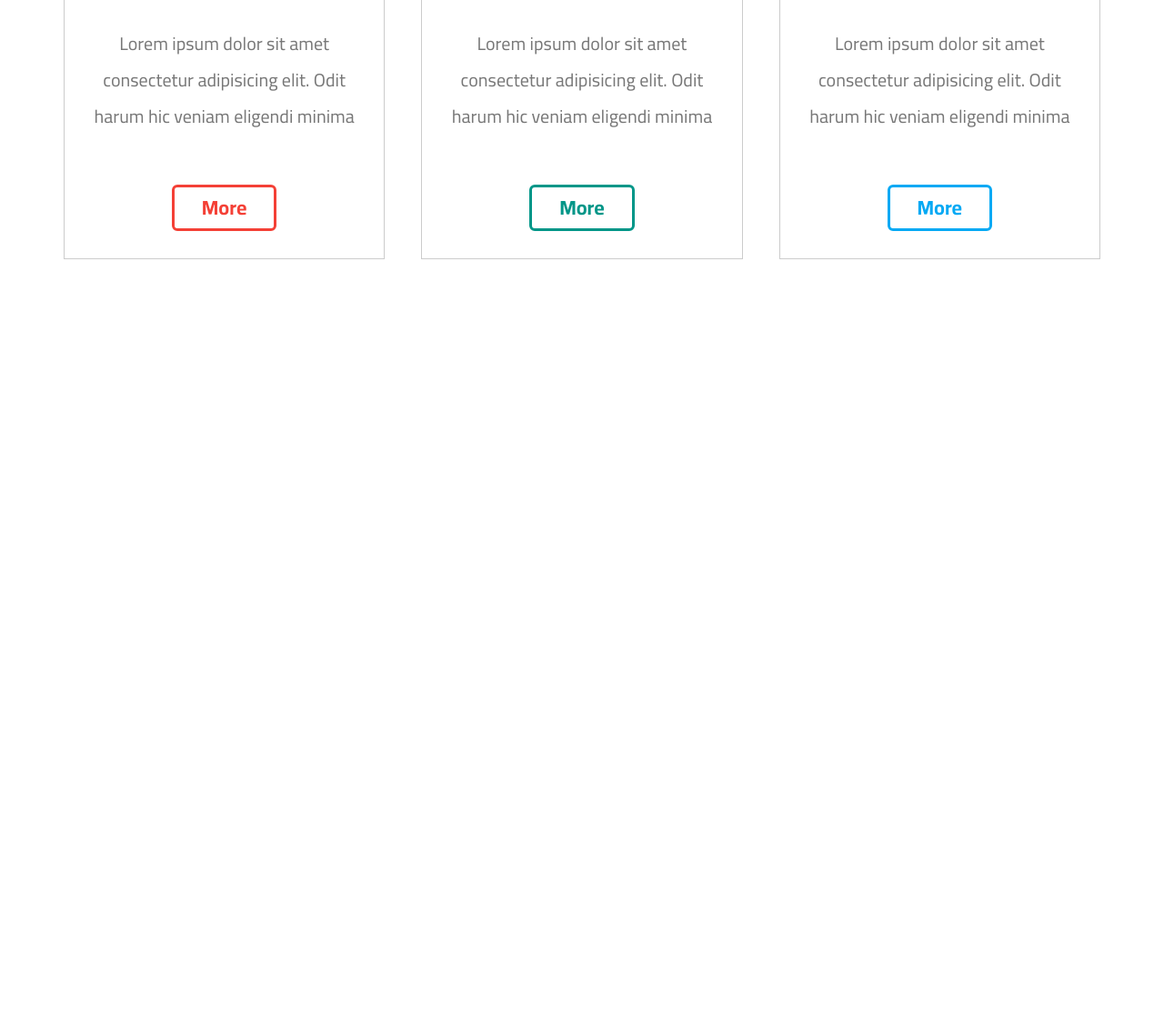
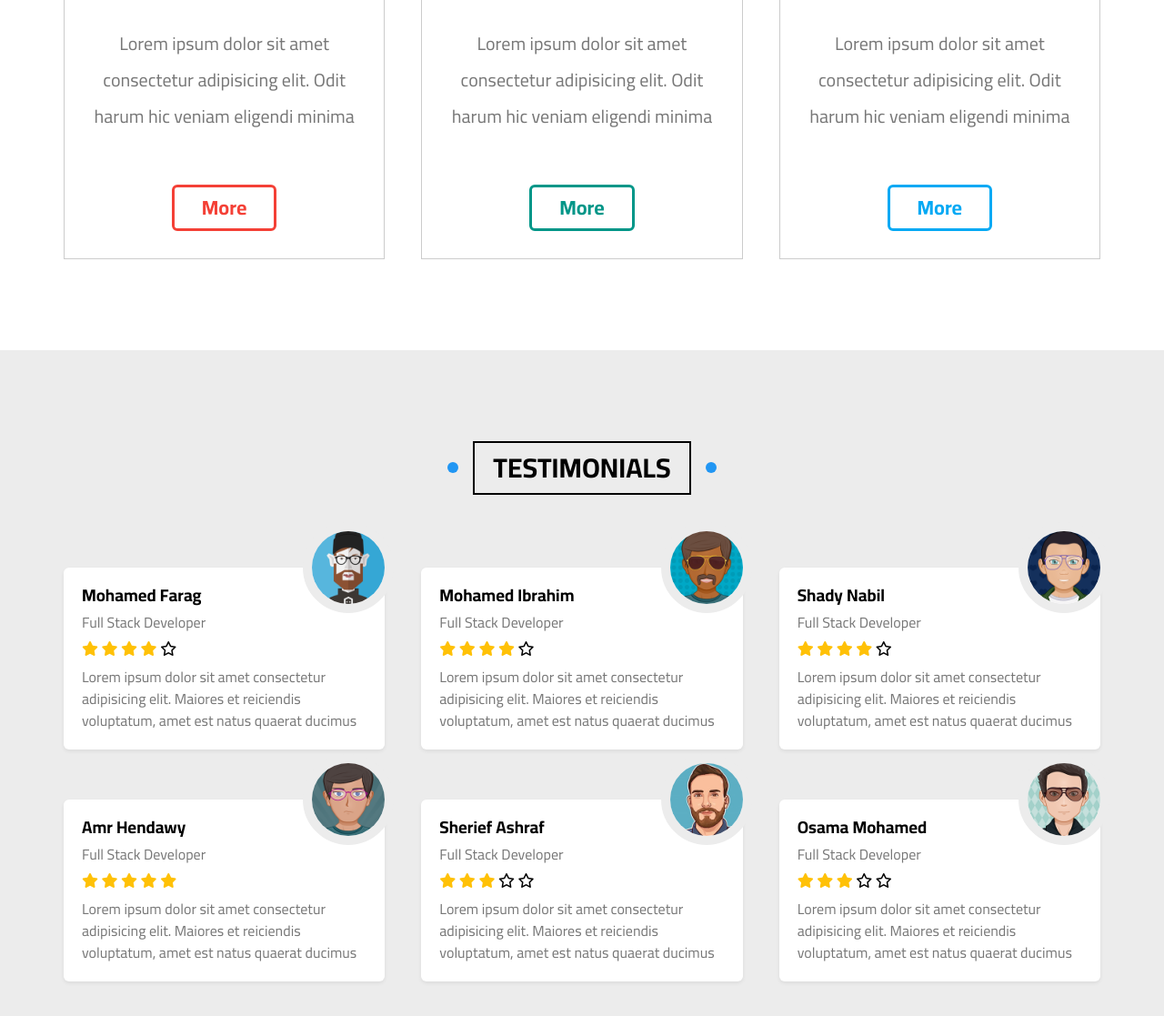
Before and after one commit to OElmraghy/Project_NO3, a plain HTML site: page index.html in a window 1280 px wide. Shown: the part 3677-4794 px from the top of the page at 91% size. Before the commit the page ends 4062 px from the top, so only its background shows below. Drawn offline with Linux system fonts and the light colour scheme.

Commit message:
Added Testimonials Section

```diff
--- a/css/master.css
+++ b/css/master.css
@@ -5,6 +5,7 @@
   --main-transition: 0.3s;
   --main-padding: 100px;
   --section-background: #ececec;
+  --main-paragraph-color: #777;
 }
 
 * {
@@ -450,7 +451,7 @@ a {
 
 .articles .container .box .text p {
   margin: 10px 0 0;
-  color: #777;
+  color: var(--main-paragraph-color);
   line-height: 1.5;
 }
 
@@ -631,7 +632,7 @@ a {
   font-size: 20px;
   margin: 30px 0;
   padding: 25px;
-  color: #777;
+  color: var(--main-paragraph-color);
 }
 
 .features .box a {
@@ -712,6 +713,64 @@ a {
 }
 
 /* End Features */
+
+/* Start Testimonials */
+.testimonials {
+  padding-top: var(--main-padding);
+  padding-bottom: var(--main-padding);
+  background-color: var(--section-background);
+}
+
+.testimonials .container {
+  display: grid;
+  grid-template-columns: repeat(auto-fill, minmax(350px, 1fr));
+  row-gap: 55px;
+  column-gap: 40px;
+}
+
+.testimonials .box {
+  position: relative;
+  background-color: white;
+  padding: 20px;
+  box-shadow: 0 2px 4px rgb(0 0 0 / 7%);
+  border-radius: 6px;
+}
+
+.testimonials .box img {
+  position: absolute;
+  width: 100px;
+  height: 100px;
+  top: -50px;
+  right: -10px;
+  border-radius: 50%;
+  -webkit-border-radius: 50%;
+  -moz-border-radius: 50%;
+  -ms-border-radius: 50%;
+  -o-border-radius: 50%;
+  border: 10px solid var(--section-background);
+}
+
+.testimonials .box h3 {
+  margin-bottom: 10px;
+}
+.testimonials .box .rate i.filled {
+  color: #ffc107;
+}
+
+.testimonials .box p {
+  color: var(--main-paragraph-color);
+}
+
+.testimonials .box .title {
+  margin-bottom: 10px;
+}
+
+.testimonials .box .info {
+  margin-top: 10px;
+  line-height: 1.5;
+}
+
+/* End Testimonials */
 
 /* Start Animation */
 @keyframes up-and-down {
--- a/index.html
+++ b/index.html
@@ -319,5 +319,108 @@
       </div>
     </div>
     <!-- End Features -->
+    <!-- Start Testimonials -->
+    <div class="testimonials">
+      <h2 class="main-title">Testimonials</h2>
+      <div class="container">
+        <div class="box">
+          <img src="imgs/avatar-01.png" alt="" />
+          <h3>Mohamed Farag</h3>
+          <p class="title">Full Stack Developer</p>
+          <div class="rate">
+            <i class="filled fas fa-star"></i>
+            <i class="filled fas fa-star"></i>
+            <i class="filled fas fa-star"></i>
+            <i class="filled fas fa-star"></i>
+            <i class="far fa-star"></i>
+          </div>
+          <p class="info">
+            Lorem ipsum dolor sit amet consectetur adipisicing elit. Maiores et
+            reiciendis voluptatum, amet est natus quaerat ducimus
+          </p>
+        </div>
+        <div class="box">
+          <img src="imgs/avatar-02.png" alt="" />
+          <h3>Mohamed Ibrahim</h3>
+          <p class="title">Full Stack Developer</p>
+          <div class="rate">
+            <i class="filled fas fa-star"></i>
+            <i class="filled fas fa-star"></i>
+            <i class="filled fas fa-star"></i>
+            <i class="filled fas fa-star"></i>
+            <i class="far fa-star"></i>
+          </div>
+          <p class="info">
+            Lorem ipsum dolor sit amet consectetur adipisicing elit. Maiores et
+            reiciendis voluptatum, amet est natus quaerat ducimus
+          </p>
+        </div>
+        <div class="box">
+          <img src="imgs/avatar-03.png" alt="" />
+          <h3>Shady Nabil</h3>
+          <p class="title">Full Stack Developer</p>
+          <div class="rate">
+            <i class="filled fas fa-star"></i>
+            <i class="filled fas fa-star"></i>
+            <i class="filled fas fa-star"></i>
+            <i class="filled fas fa-star"></i>
+            <i class="far fa-star"></i>
+          </div>
+          <p class="info">
+            Lorem ipsum dolor sit amet consectetur adipisicing elit. Maiores et
+            reiciendis voluptatum, amet est natus quaerat ducimus
+          </p>
+        </div>
+        <div class="box">
+          <img src="imgs/avatar-04.png" alt="" />
+          <h3>Amr Hendawy</h3>
+          <p class="title">Full Stack Developer</p>
+          <div class="rate">
+            <i class="filled fas fa-star"></i>
+            <i class="filled fas fa-star"></i>
+            <i class="filled fas fa-star"></i>
+            <i class="filled fas fa-star"></i>
+            <i class="filled fas fa-star"></i>
+          </div>
+          <p class="info">
+            Lorem ipsum dolor sit amet consectetur adipisicing elit. Maiores et
+            reiciendis voluptatum, amet est natus quaerat ducimus
+          </p>
+        </div>
+        <div class="box">
+          <img src="imgs/avatar-05.png" alt="" />
+          <h3>Sherief Ashraf</h3>
+          <p class="title">Full Stack Developer</p>
+          <div class="rate">
+            <i class="filled fas fa-star"></i>
+            <i class="filled fas fa-star"></i>
+            <i class="filled fas fa-star"></i>
+            <i class="far fa-star"></i>
+            <i class="far fa-star"></i>
+          </div>
+          <p class="info">
+            Lorem ipsum dolor sit amet consectetur adipisicing elit. Maiores et
+            reiciendis voluptatum, amet est natus quaerat ducimus
+          </p>
+        </div>
+        <div class="box">
+          <img src="imgs/avatar-06.png" alt="" />
+          <h3>Osama Mohamed</h3>
+          <p class="title">Full Stack Developer</p>
+          <div class="rate">
+            <i class="filled fas fa-star"></i>
+            <i class="filled fas fa-star"></i>
+            <i class="filled fas fa-star"></i>
+            <i class="far fa-star"></i>
+            <i class="far fa-star"></i>
+          </div>
+          <p class="info">
+            Lorem ipsum dolor sit amet consectetur adipisicing elit. Maiores et
+            reiciendis voluptatum, amet est natus quaerat ducimus
+          </p>
+        </div>
+      </div>
+    </div>
+    <!-- End Testimonials -->
   </body>
 </html>
```
